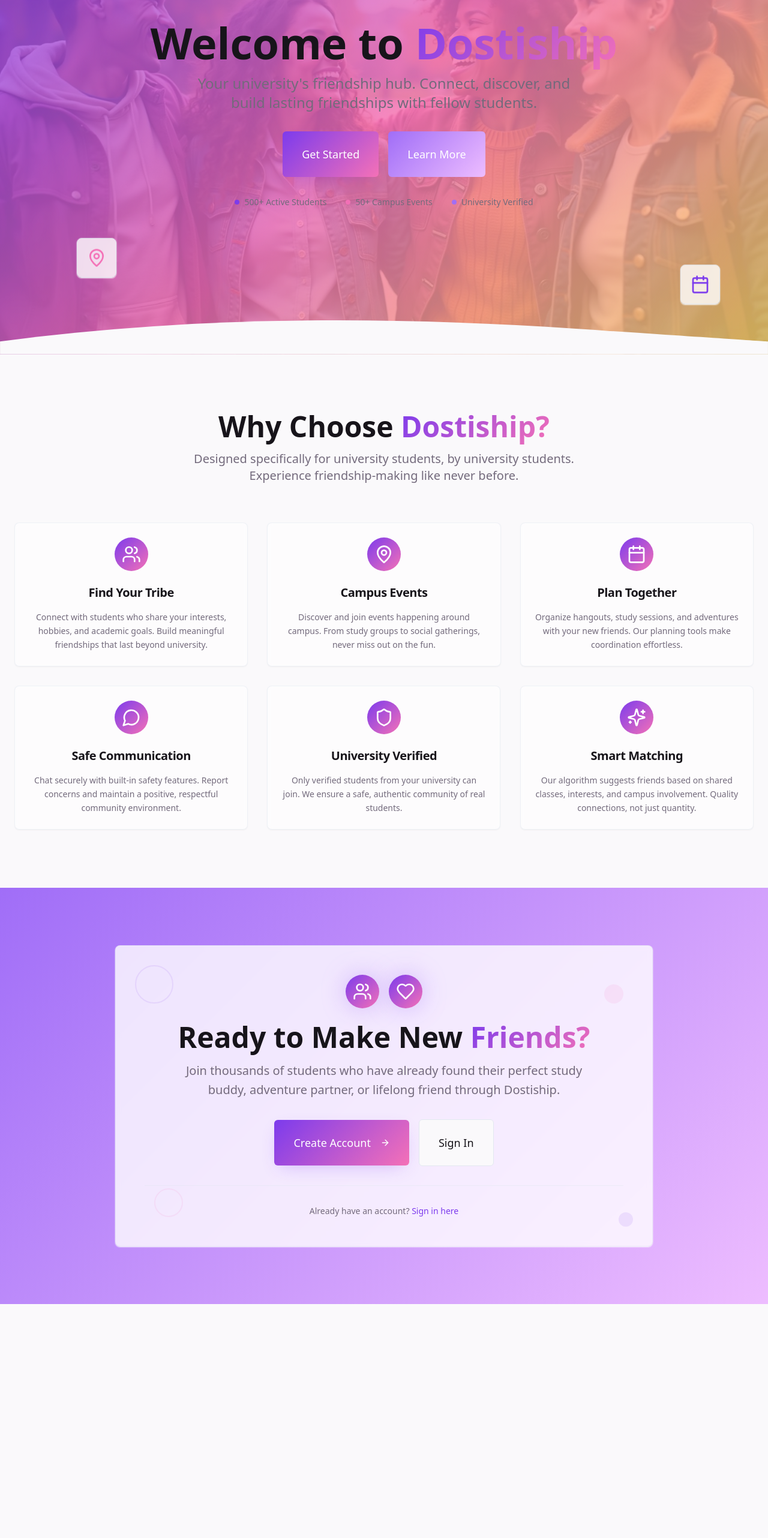
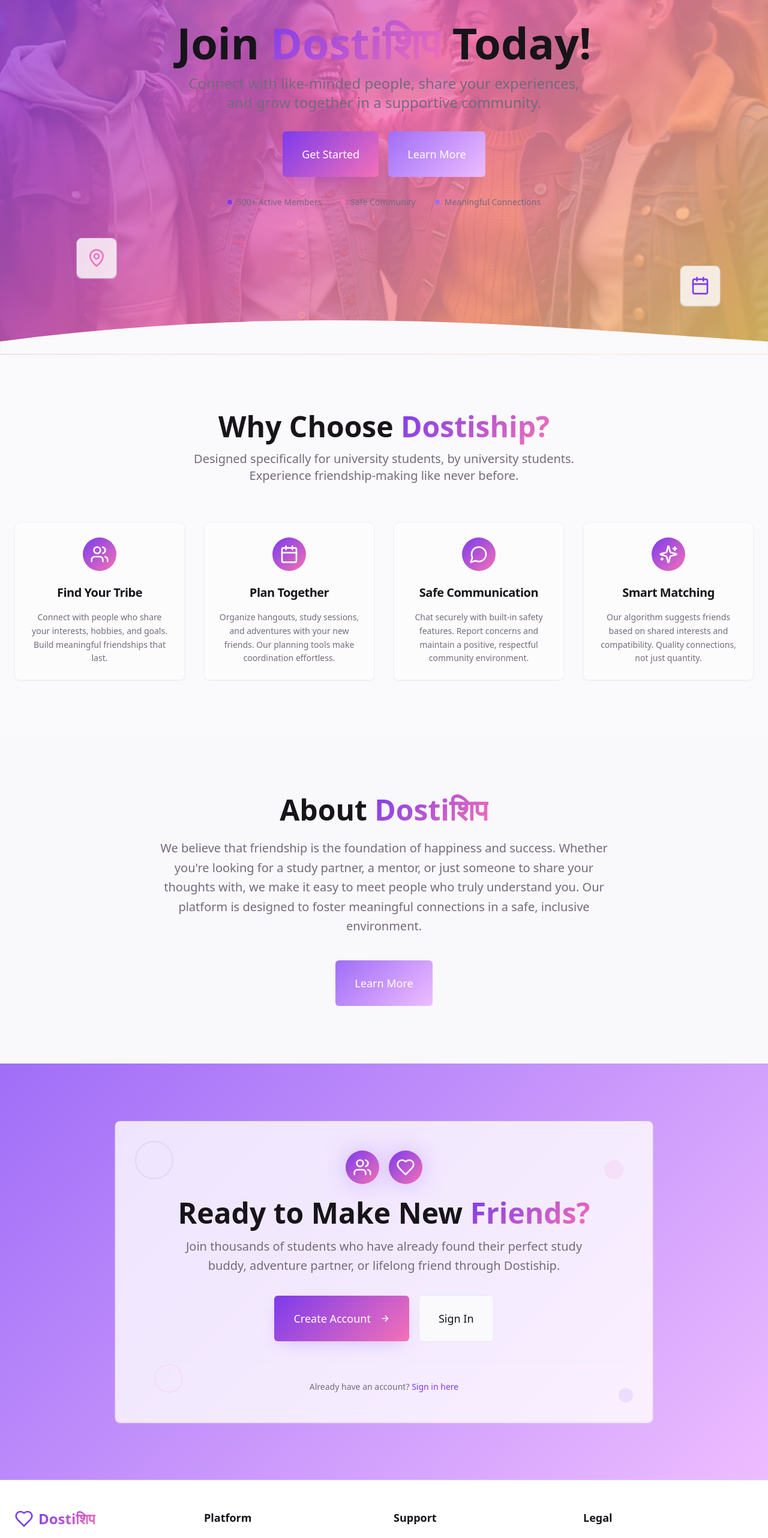
Before and after one commit to amanat07/DostiShip, a React (Vite) app: page / in a window 1280 px wide. Shown: the part 209-2773 px from the top of the page at 60% size. Before the commit the page ends 2383 px from the top, so only its background shows below. Built offline with nearby package versions, Linux system fonts and the light colour scheme.

Commit message:
Refactor: Implement landing page changes
Update hero section, remove university verification, add about section, and create footer.

```diff
--- /dev/null
+++ b/src/components/AboutSection.tsx
@@ -0,0 +1,28 @@
+import { Button } from "@/components/ui/button";
+
+const AboutSection = () => {
+  return (
+    <section className="py-24 px-6 bg-muted/20">
+      <div className="max-w-4xl mx-auto text-center">
+        <div className="space-y-6 animate-fade-in-up">
+          <h2 className="text-4xl md:text-5xl font-bold text-foreground">
+            About{" "}
+            <span className="bg-gradient-primary bg-clip-text text-transparent">
+              Dostiशिप
+            </span>
+          </h2>
+          <p className="text-xl text-muted-foreground leading-relaxed max-w-3xl mx-auto">
+            We believe that friendship is the foundation of happiness and success. Whether you're looking for a study partner, a mentor, or just someone to share your thoughts with, we make it easy to meet people who truly understand you. Our platform is designed to foster meaningful connections in a safe, inclusive environment.
+          </p>
+          <div className="pt-4">
+            <Button variant="accent" size="lg" className="text-lg px-8 py-6 h-auto">
+              Learn More
+            </Button>
+          </div>
+        </div>
+      </div>
+    </section>
+  );
+};
+
+export default AboutSection;
--- a/src/components/FeaturesSection.tsx
+++ b/src/components/FeaturesSection.tsx
@@ -1,16 +1,11 @@
 import { Card, CardContent, CardDescription, CardHeader, CardTitle } from "@/components/ui/card";
-import { Users, MapPin, Calendar, MessageCircle, Shield, Sparkles } from "lucide-react";
+import { Users, Calendar, MessageCircle, Sparkles } from "lucide-react";
 
 const features = [
   {
     icon: Users,
     title: "Find Your Tribe",
-    description: "Connect with students who share your interests, hobbies, and academic goals. Build meaningful friendships that last beyond university."
-  },
-  {
-    icon: MapPin,
-    title: "Campus Events",
-    description: "Discover and join events happening around campus. From study groups to social gatherings, never miss out on the fun."
+    description: "Connect with people who share your interests, hobbies, and goals. Build meaningful friendships that last."
   },
   {
     icon: Calendar,
@@ -23,14 +18,9 @@ const features = [
     description: "Chat securely with built-in safety features. Report concerns and maintain a positive, respectful community environment."
   },
   {
-    icon: Shield,
-    title: "University Verified",
-    description: "Only verified students from your university can join. We ensure a safe, authentic community of real students."
-  },
-  {
     icon: Sparkles,
     title: "Smart Matching",
-    description: "Our algorithm suggests friends based on shared classes, interests, and campus involvement. Quality connections, not just quantity."
+    description: "Our algorithm suggests friends based on shared interests and compatibility. Quality connections, not just quantity."
   }
 ];
 
@@ -51,7 +41,7 @@ const FeaturesSection = () => {
           </p>
         </div>
 
-        <div className="grid grid-cols-1 md:grid-cols-2 lg:grid-cols-3 gap-8">
+        <div className="grid grid-cols-1 md:grid-cols-2 lg:grid-cols-4 gap-8">
           {features.map((feature, index) => (
             <Card
               key={feature.title}
--- /dev/null
+++ b/src/components/Footer.tsx
@@ -0,0 +1,82 @@
+import { Heart, Users, MessageCircle, Shield } from "lucide-react";
+
+const Footer = () => {
+  return (
+    <footer className="bg-card border-t border-border">
+      <div className="max-w-7xl mx-auto px-6 py-12">
+        <div className="grid grid-cols-1 md:grid-cols-4 gap-8">
+          {/* Brand Section */}
+          <div className="space-y-4">
+            <div className="flex items-center gap-2">
+              <Heart className="w-8 h-8 text-primary" />
+              <span className="text-2xl font-bold bg-gradient-primary bg-clip-text text-transparent">
+                Dostiशिप
+              </span>
+            </div>
+            <p className="text-muted-foreground">
+              Building meaningful friendships in a supportive community.
+            </p>
+          </div>
+
+          {/* Platform Links */}
+          <div className="space-y-4">
+            <h3 className="text-lg font-semibold text-foreground">Platform</h3>
+            <ul className="space-y-2 text-muted-foreground">
+              <li><a href="#" className="hover:text-primary transition-colors">How It Works</a></li>
+              <li><a href="#" className="hover:text-primary transition-colors">Features</a></li>
+              <li><a href="#" className="hover:text-primary transition-colors">Safety</a></li>
+              <li><a href="#" className="hover:text-primary transition-colors">Community</a></li>
+            </ul>
+          </div>
+
+          {/* Support Links */}
+          <div className="space-y-4">
+            <h3 className="text-lg font-semibold text-foreground">Support</h3>
+            <ul className="space-y-2 text-muted-foreground">
+              <li><a href="#" className="hover:text-primary transition-colors">Help Center</a></li>
+              <li><a href="#" className="hover:text-primary transition-colors">Contact Us</a></li>
+              <li><a href="#" className="hover:text-primary transition-colors">FAQ</a></li>
+              <li><a href="#" className="hover:text-primary transition-colors">Feedback</a></li>
+            </ul>
+          </div>
+
+          {/* Legal Links */}
+          <div className="space-y-4">
+            <h3 className="text-lg font-semibold text-foreground">Legal</h3>
+            <ul className="space-y-2 text-muted-foreground">
+              <li><a href="#" className="hover:text-primary transition-colors">Privacy Policy</a></li>
+              <li><a href="#" className="hover:text-primary transition-colors">Terms of Service</a></li>
+              <li><a href="#" className="hover:text-primary transition-colors">Cookie Policy</a></li>
+              <li><a href="#" className="hover:text-primary transition-colors">Guidelines</a></li>
+            </ul>
+          </div>
+        </div>
+
+        {/* Bottom Section */}
+        <div className="border-t border-border mt-12 pt-8">
+          <div className="flex flex-col md:flex-row justify-between items-center gap-4">
+            <div className="flex items-center gap-6 text-sm text-muted-foreground">
+              <div className="flex items-center gap-2">
+                <Users className="w-4 h-4" />
+                <span>500+ Members</span>
+              </div>
+              <div className="flex items-center gap-2">
+                <MessageCircle className="w-4 h-4" />
+                <span>Active Community</span>
+              </div>
+              <div className="flex items-center gap-2">
+                <Shield className="w-4 h-4" />
+                <span>Safe & Secure</span>
+              </div>
+            </div>
+            <p className="text-sm text-muted-foreground">
+              © 2024 Dostiशिप. All rights reserved.
+            </p>
+          </div>
+        </div>
+      </div>
+    </footer>
+  );
+};
+
+export default Footer;
--- a/src/components/HeroSection.tsx
+++ b/src/components/HeroSection.tsx
@@ -41,13 +41,14 @@ const HeroSection = () => {
       <div className="relative z-10 text-center space-y-8 px-6 max-w-4xl mx-auto">
         <div className="space-y-4 animate-fade-in-up">
           <h1 className="text-6xl md:text-7xl font-bold text-foreground">
-            Welcome to{" "}
+            Join{" "}
             <span className="bg-gradient-primary bg-clip-text text-transparent">
-              Dostiship
+              Dostiशिप
             </span>
+            {" "}Today!
           </h1>
           <p className="text-xl md:text-2xl text-muted-foreground max-w-2xl mx-auto leading-relaxed">
-            Your university's friendship hub. Connect, discover, and build lasting friendships with fellow students.
+            Connect with like-minded people, share your experiences, and grow together in a supportive community.
           </p>
         </div>
 
@@ -63,15 +64,15 @@ const HeroSection = () => {
         <div className="flex flex-wrap justify-center gap-8 text-sm text-muted-foreground animate-fade-in-up" style={{ animationDelay: '0.6s' }}>
           <div className="flex items-center gap-2">
             <div className="w-2 h-2 bg-primary rounded-full animate-pulse"></div>
-            <span>500+ Active Students</span>
+            <span>500+ Active Members</span>
           </div>
           <div className="flex items-center gap-2">
             <div className="w-2 h-2 bg-accent rounded-full animate-pulse"></div>
-            <span>50+ Campus Events</span>
+            <span>Safe Community</span>
           </div>
           <div className="flex items-center gap-2">
             <div className="w-2 h-2 bg-primary-glow rounded-full animate-pulse"></div>
-            <span>University Verified</span>
+            <span>Meaningful Connections</span>
           </div>
         </div>
       </div>
--- a/src/pages/Index.tsx
+++ b/src/pages/Index.tsx
@@ -1,13 +1,17 @@
 import HeroSection from "@/components/HeroSection";
 import FeaturesSection from "@/components/FeaturesSection";
+import AboutSection from "@/components/AboutSection";
 import CTASection from "@/components/CTASection";
+import Footer from "@/components/Footer";
 
 const Index = () => {
   return (
     <div className="min-h-screen">
       <HeroSection />
       <FeaturesSection />
+      <AboutSection />
       <CTASection />
+      <Footer />
     </div>
   );
 };
```
